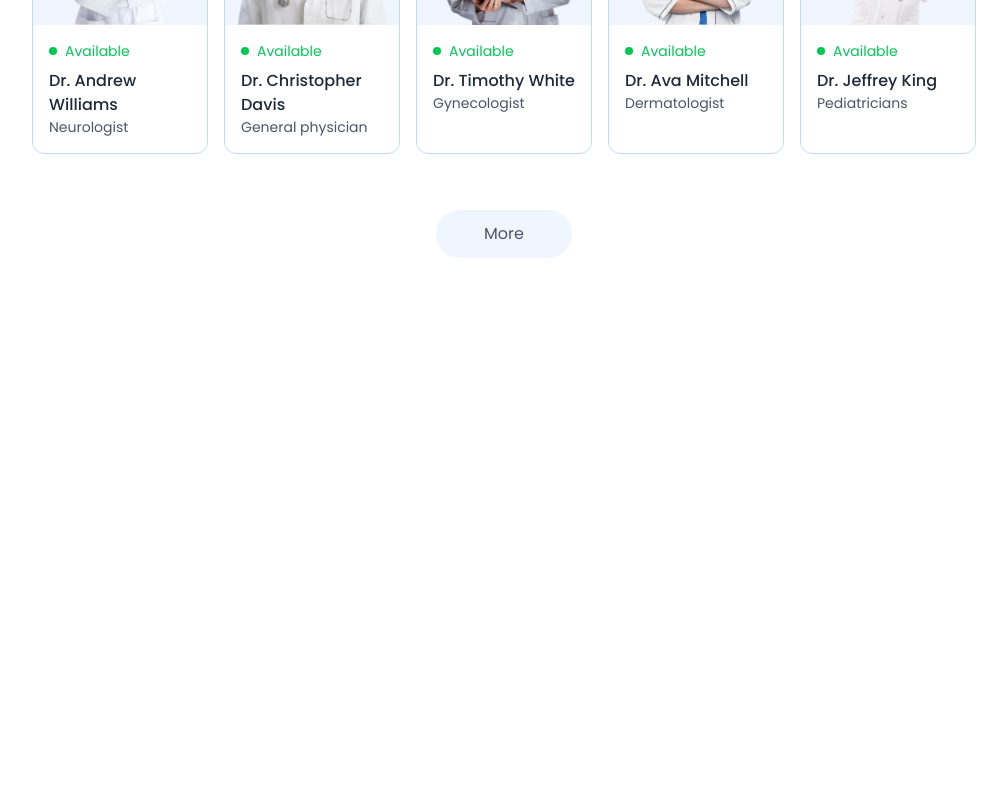
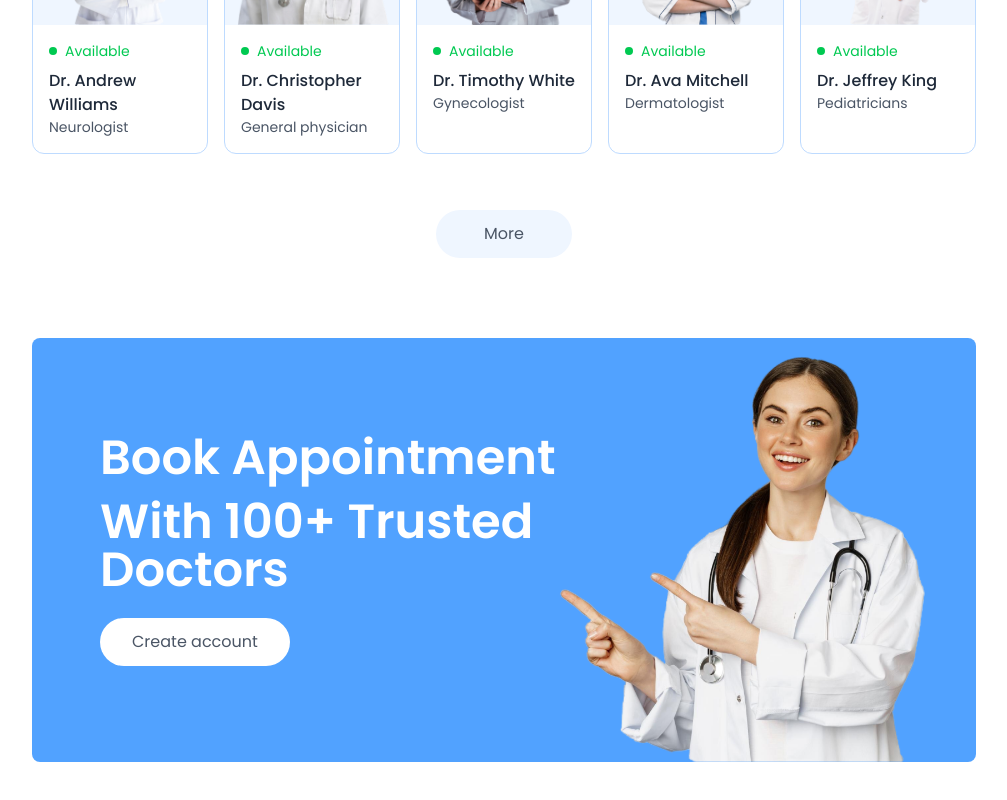
Before and after one commit to biswaslohani123/Doctor_Appointment_System, a React (Vite) app in the folder frontend/: page / in a window 1280 px wide. Shown: the part 1808-2608 px from the top of the page, without its empty margins (136-1143 px from the left). Before the commit the page ends 2130 px from the top, so only its background shows below. Built offline with nearby package versions, Linux system fonts and the light colour scheme; a web font is replaced by a local one.

Commit message:
created banner section

```diff
--- a/frontend/index.html
+++ b/frontend/index.html
@@ -1,5 +1,5 @@
 <!doctype html>
-<html lang="en">
+<html lang="en" class="scroll-smooth">
   <head>
     <meta charset="UTF-8" />
     <link rel="icon" type="image/svg+xml" href="/logo.png" />
--- /dev/null
+++ b/frontend/src/components/Banner.jsx
@@ -0,0 +1,30 @@
+import React from 'react'
+import { assets } from '../assets/assets'
+import { useNavigate } from 'react-router-dom'
+
+const Banner = () => {
+
+    const navigate = useNavigate();
+
+  return (
+    <div className='flex bg-blue-400 rounded-lg px-6 sm:px-10 md:px-14 lg:px-12 my-20 md:mx-10 '>
+      {/* Left Side */}
+      <div className='flex-1 py-8 sm:py-10 md:py-16 lg:py-24 lg:pl-5'>
+        <div className='text-xl sm:text-2xl md:text-3xl lg:text-5xl font-semibold text-white'>
+            <p>Book Appointment</p>
+            <p className='mt-4'>With 100+ Trusted Doctors</p>
+        </div>
+        <button onClick={() => {navigate('/login'); scrollTo(0,0)}} className='bg-white text-sm sm:text-base text-gray-600 px-8 py-3 rounded-full mt-6 hover:scale-105 transition-all cursor-pointer'>Create account</button>
+      </div>
+
+      {/* Right Side */}
+      <div className='hidden md:block md:w-1/2 lg:w-[370px] relative'>
+        <img className='w-full absolute bottom-0 right-0 max-w-md' src={assets.appointment_img} alt="" />
+
+      </div>
+
+    </div>
+  )
+}
+
+export default Banner
--- a/frontend/src/components/TopDoctors.jsx
+++ b/frontend/src/components/TopDoctors.jsx
@@ -1,7 +1,12 @@
-import React from "react";
-import { doctors } from "../assets/assets";
+import React, { useContext } from "react";
+import { useNavigate } from "react-router-dom";
+import { AppContext } from "../context/AppContext";
 
 const TopDoctors = () => {
+  const {doctors} = useContext(AppContext)
+
+  const navigate = useNavigate();
+
   return (
     <div className="flex flex-col items-center gap-4 my-16 text-gray-500 md:mx-10">
       <h1 className="text-3xl font-medium">Top Doctors to Book</h1>
@@ -12,7 +17,7 @@
       {/* Responsive Grid Template */}
       <div className="w-full grid grid-cols-1 sm:grid-cols-2 md:grid-cols-3 lg:grid-cols-4 xl:grid-cols-5 gap-4 pt-5 gap-y-6 px-3 sm:px-0">
         {doctors.slice(0, 10).map((doctor, index) => (
-          <div
+          <div onClick={() => navigate(`/appointment/${doctor._id}`)}
             key={index}
             className="border border-blue-200 rounded-xl overflow-hidden cursor-pointer hover:translate-y-[-10px] transition-all duration-500"
           >
@@ -33,7 +38,7 @@
         ))}
       </div>
 
-      <button className="bg-blue-50 text-gray-600 px-12 py-3 rounded-full mt-10 hover:bg-blue-100 transition-colors">
+      <button onClick={() => {navigate('/doctors'); scrollTo(0,0)}} className="bg-blue-50 text-gray-600 px-12 py-3 rounded-full mt-10 hover:bg-blue-100 transition-colors">
         More
       </button>
     </div>
--- /dev/null
+++ b/frontend/src/context/AppContext.jsx
@@ -0,0 +1,19 @@
+import { createContext } from "react";
+import { doctors } from "../assets/assets";
+
+export const AppContext  = createContext();
+
+const AppContextProvider  = (props) => {
+
+    const value = {
+        doctors
+
+    }
+    return(
+        <AppContext.Provider value={value}>
+            {props.children}
+        </AppContext.Provider>
+    )
+}
+
+export default AppContextProvider;
--- a/frontend/src/main.jsx
+++ b/frontend/src/main.jsx
@@ -1,10 +1,13 @@
-import { createRoot } from 'react-dom/client'
-import './index.css'
-import App from './App.jsx'
-import { BrowserRouter } from 'react-router-dom'
+import { createRoot } from "react-dom/client";
+import "./index.css";
+import App from "./App.jsx";
+import { BrowserRouter } from "react-router-dom";
+import AppContextProvider from "./context/AppContext.jsx";
 
-createRoot(document.getElementById('root')).render(
+createRoot(document.getElementById("root")).render(
   <BrowserRouter>
-    <App />
-  </BrowserRouter>,
-)
+    <AppContextProvider>
+      <App />
+    </AppContextProvider>
+  </BrowserRouter>
+);
--- a/frontend/src/pages/Home.jsx
+++ b/frontend/src/pages/Home.jsx
@@ -2,6 +2,7 @@
 import Header from '../components/Header'
 import SpecialityMenu from '../components/SpecialityMenu'
 import TopDoctors from '../components/TopDoctors'
+import Banner from '../components/Banner'
 
 const Home = () => {
   return (
@@ -9,6 +10,7 @@
       <Header/>
       <SpecialityMenu/>
       <TopDoctors/>
+      <Banner/>
     </div>
   )
 }
```
